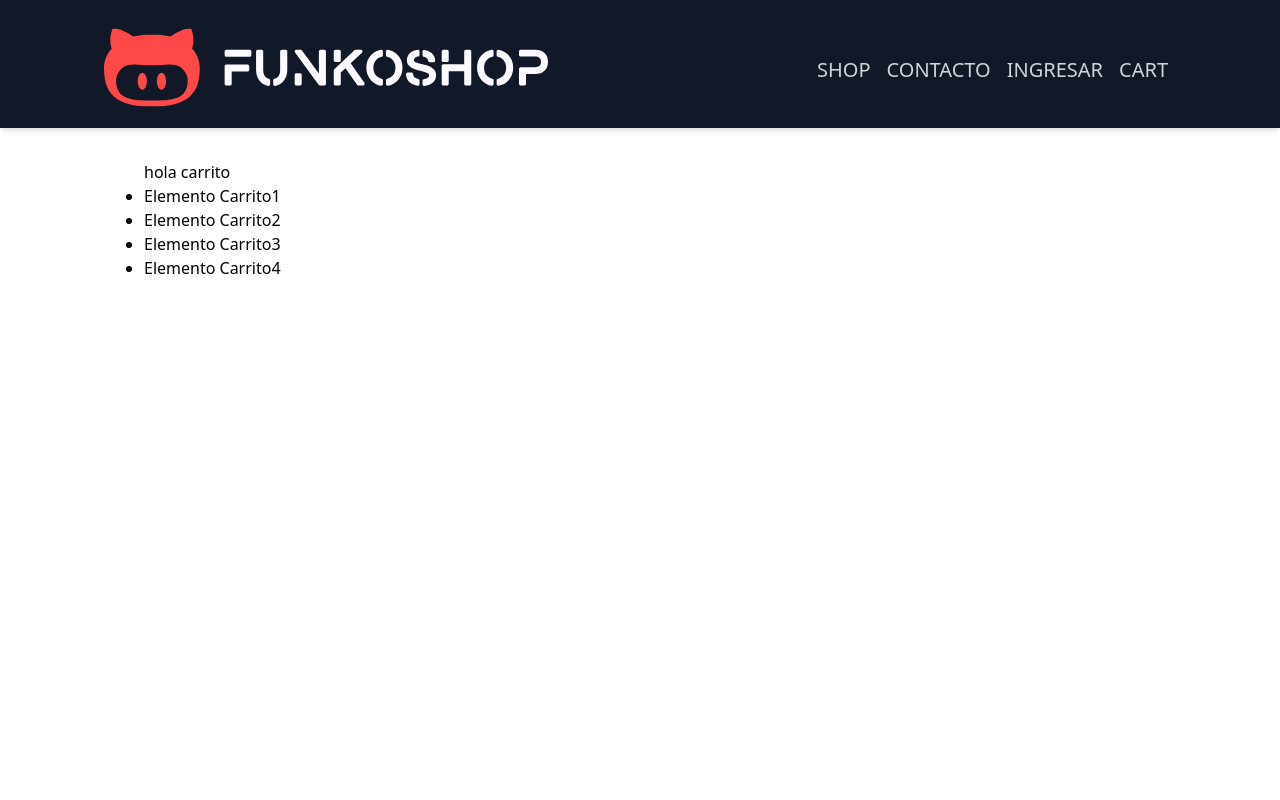
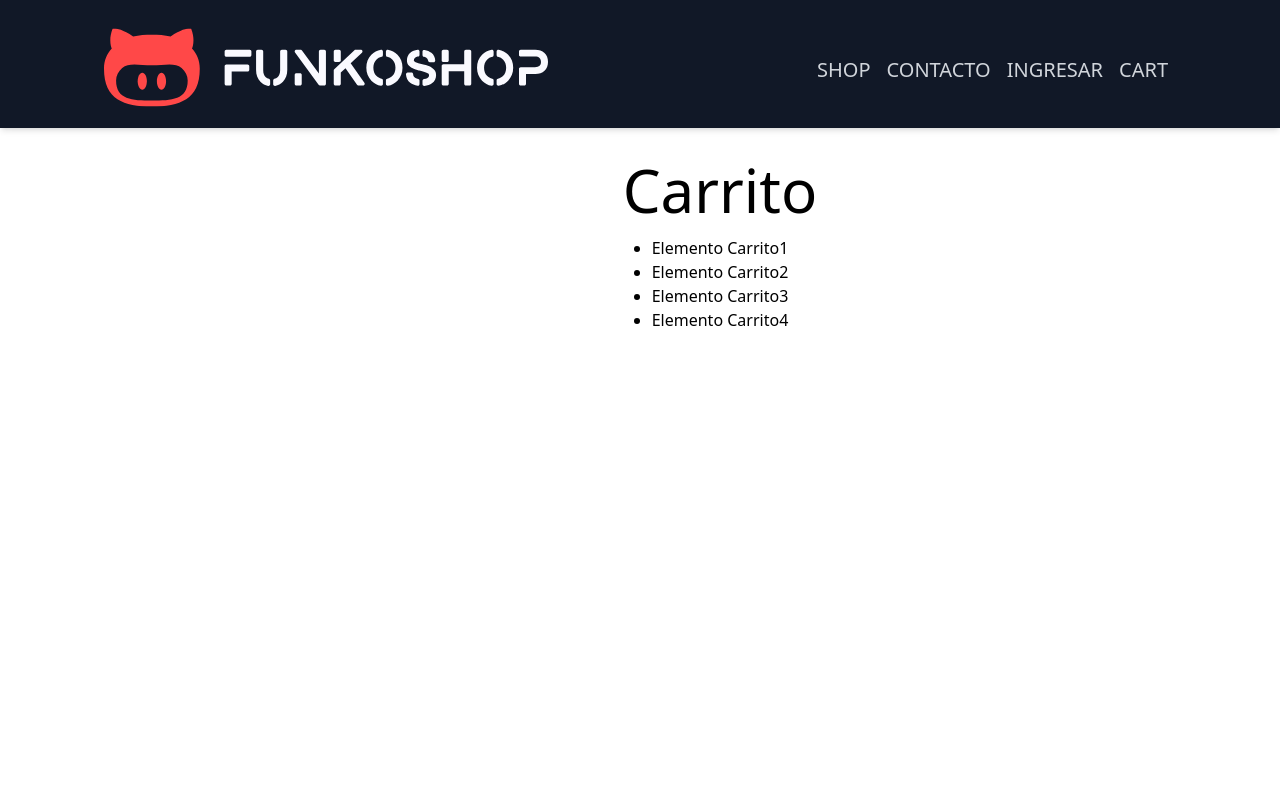
Before and after one commit to makzzer/react-funko, a React (Vite) app: page /carrito in a window 1280 px wide. Shown: the top 800 px of the page. Built offline with nearby package versions, Linux system fonts and the light colour scheme.

Commit message:
mejoritas

```diff
--- a/src/pages/Carrito.jsx
+++ b/src/pages/Carrito.jsx
@@ -1,8 +1,8 @@
 const Carrito = () => {
   return (
     <>
-      <div className="min-h-screen flex max-w-6xl container flex-col m-6 md:m-20">
-        <h1 className="pt-20">hola carrito</h1>
+      <div className="min-h-screen text-center items-center flex max-w-6xl container flex-col m-6 md:m-20">
+        <h1 className="pt-20 text-4xl md:text-6xl pb-4">Carrito</h1>
         <ul className="list-disc">
             <li>Elemento Carrito1</li>
 
--- a/src/pages/Shop.jsx
+++ b/src/pages/Shop.jsx
@@ -3,15 +3,16 @@ import ListaGrid from "../components/ListaGrid";
 const Shop = ({ grillaShop }) => {
   return (
     <>
-
-
       {/*este es el div del container general*/}
       <div className="max-w-6xl mx-auto d:flex md:flex-col items-center container  mt-10 md:mt-20">
 
+        <div className="text-center text-4xl md:text-6xl mt-22 pt-14">
+          <h1 >Shop</h1>
+        </div>
 
         {/*div flex col que contiene  barra y filtros*/}
 
-        <div className=" pt-20 md:flex-row flex-col md:flex items-center justify-between md:mb-10 mb-2">
+        <div className=" pt-7 md:flex-row flex-col md:flex items-center justify-between md:mb-10 mb-2">
           <div className="flex mb-1 md:mb-3 justify-between px-1">
             <form className="w-full ">
               <div className="flex">
@@ -43,8 +44,6 @@ const Shop = ({ grillaShop }) => {
           </div>
         </div>
 
-
-
         <main className="container flex flex-col md:max-w-6xl">
           <div className="p-4">
             <div className="grid grid-cols-2 md:grid-cols-4 gap-4 md:gap-10">
```
